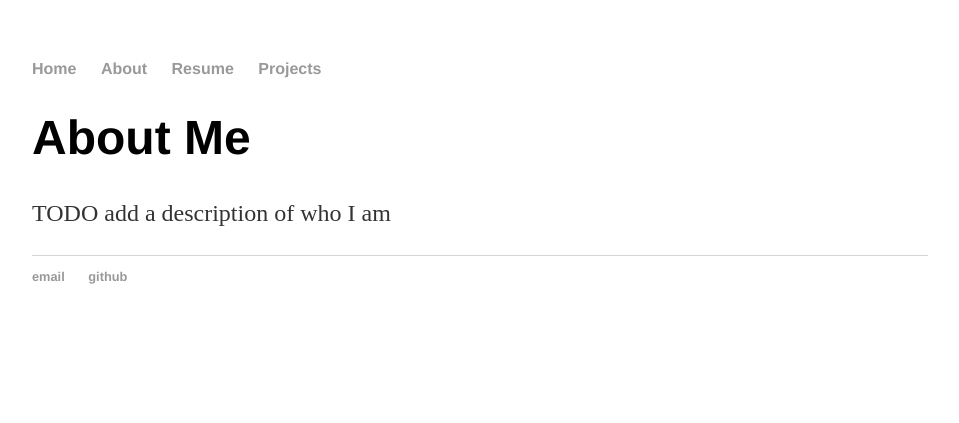
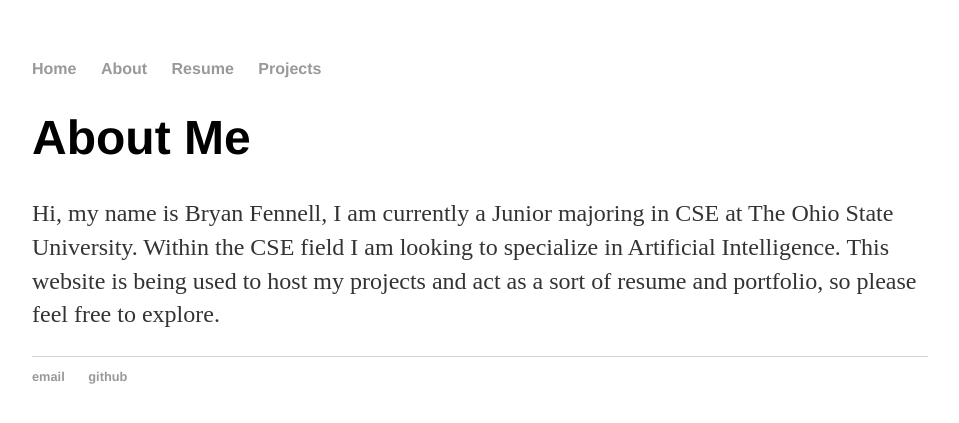
Before and after one commit to BryanFennell/BryanFennell.github.io, a Jekyll site: the page built from about/index.html, in a window 1280 px wide. Shown: the top 423 px of the page, without its empty margins (160-1119 px from the left). Built offline with Jekyll 4.4.1, drawn with Linux system fonts in a browser that asks for light colours.

Commit message:
Update index.html
Added the first paragraph onto the about me page

```diff
--- a/about/index.html
+++ b/about/index.html
@@ -5,5 +5,5 @@
 
 <div class = "blurb">
   <h1>About Me</h1>
-      <p>TODO add a description of who I am<p>
+      <p> Hi, my name is Bryan Fennell, I am currently a Junior majoring in CSE at The Ohio State University. Within the CSE field I am looking to specialize in Artificial Intelligence. This website is being used to host my projects and act as a sort of resume and portfolio, so please feel free to explore. <p>
 </div><!-- /.blurb -->
```
